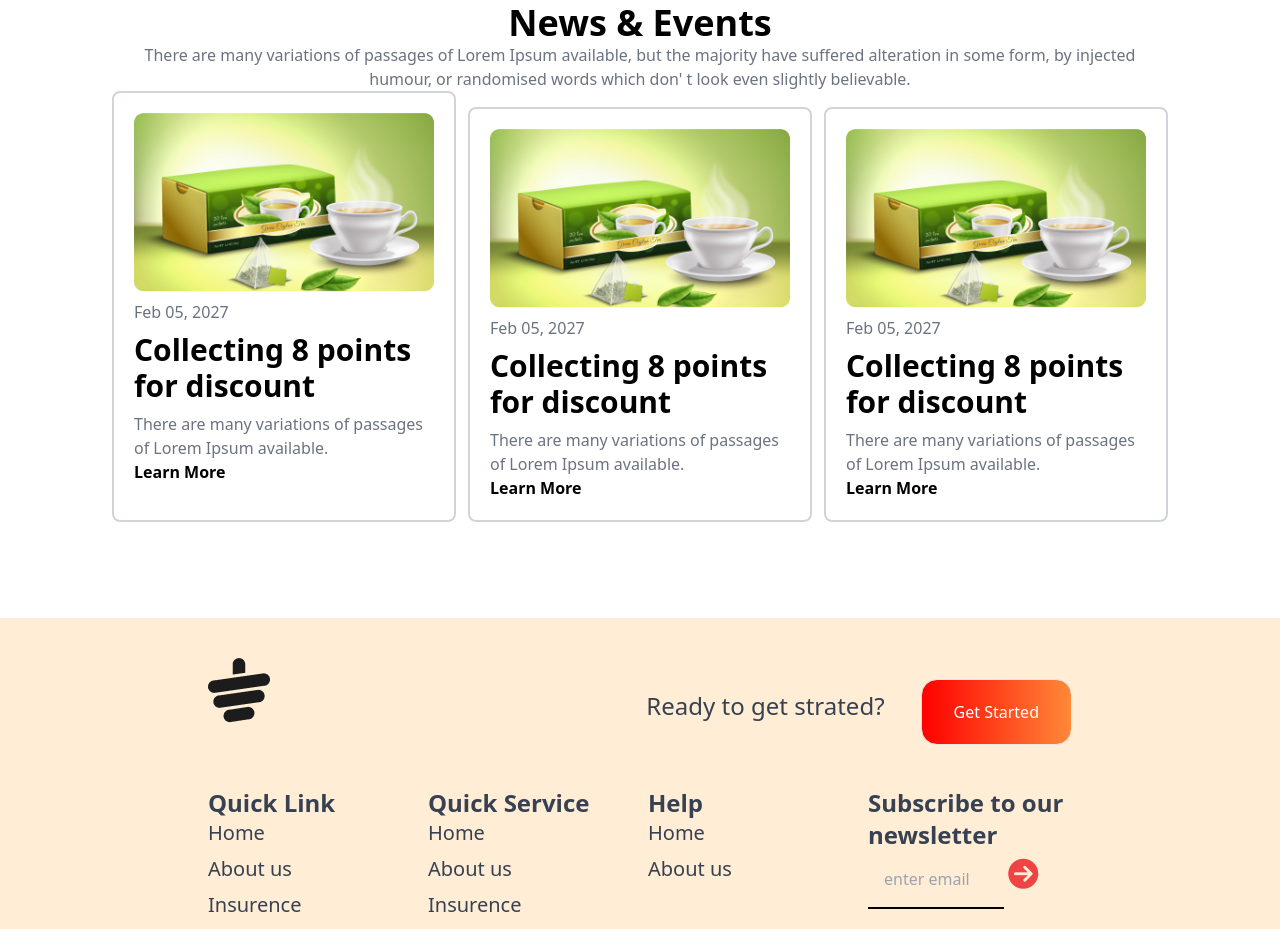
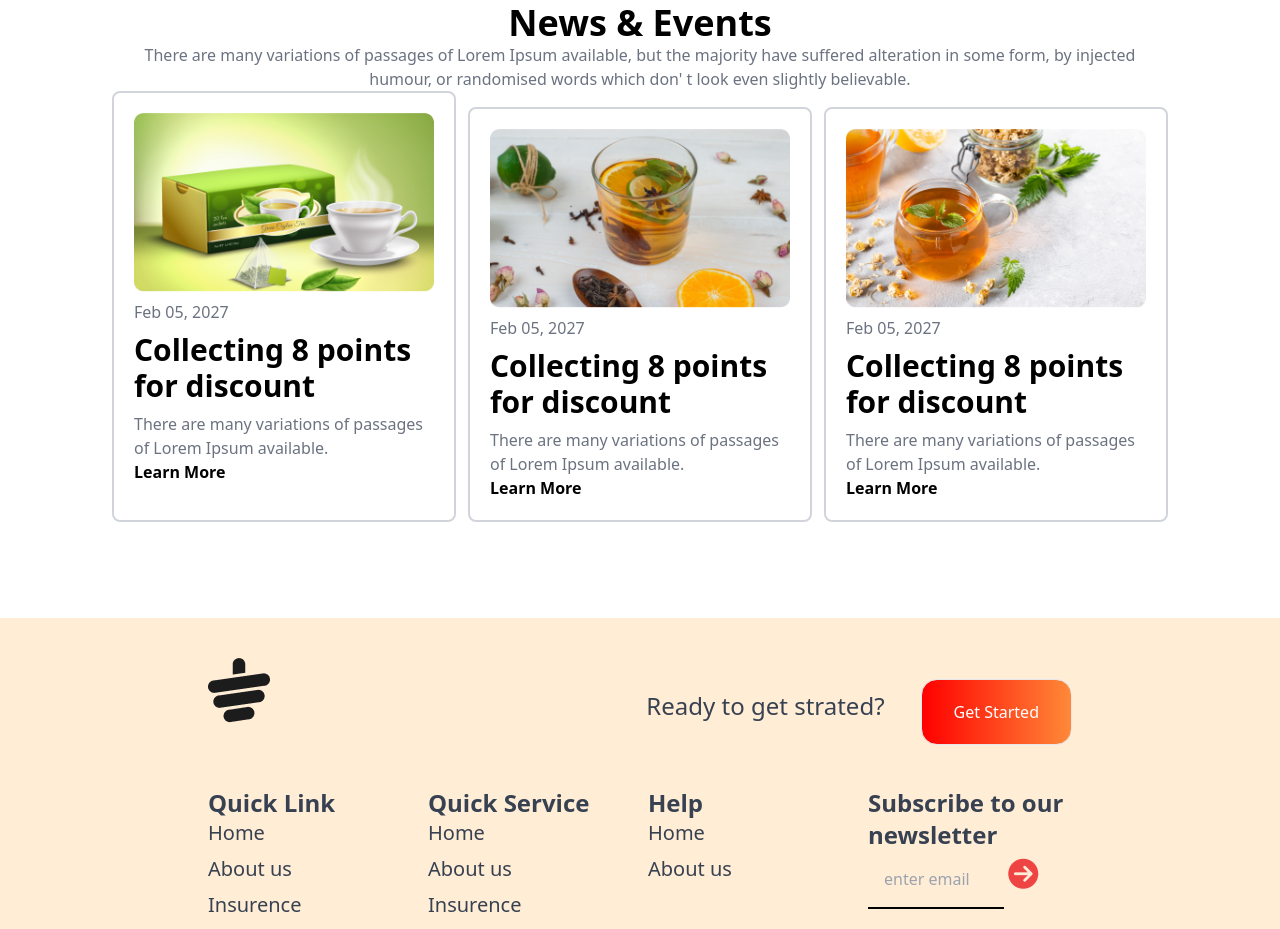
Before and after one commit to Pranto4213/tea-house, a plain HTML site: page index.html in a window 1280 px wide. Shown: the part 2479-3408 px from the top of the page. Drawn offline with nearby package versions, Linux system fonts and the light colour scheme.

Commit message:
added the commit

```diff
--- a/index.html
+++ b/index.html
@@ -200,7 +200,7 @@ tea time at The <br> Tea House
 </div>
 
 <div class="mx-auto  border-solid border-2 border-gray-300 rounded-lg  space-y-2 p-5">
-<img class="rounded-lg" src="images/news-1.png" alt="">
+<img class="rounded-lg" src="images/news-2.png" alt="">
 
 <p class="text-gray-500">Feb 05, 2027</p>
 <h3 class="font-bold text-3xl">Collecting 8 points for discount</h3>
@@ -209,7 +209,7 @@ tea time at The <br> Tea House
 </div>
 
 <div class="mx-auto  border-solid border-2 border-gray-300 rounded-lg  space-y-2 p-5">
-<img class="rounded-lg" src="images/news-1.png" alt="">
+<img class="rounded-lg" src="images/news-3.png" alt="">
 
 <p class="text-gray-500">Feb 05, 2027</p>
 <h3 class="font-bold text-3xl">Collecting 8 points for discount</h3>
```
